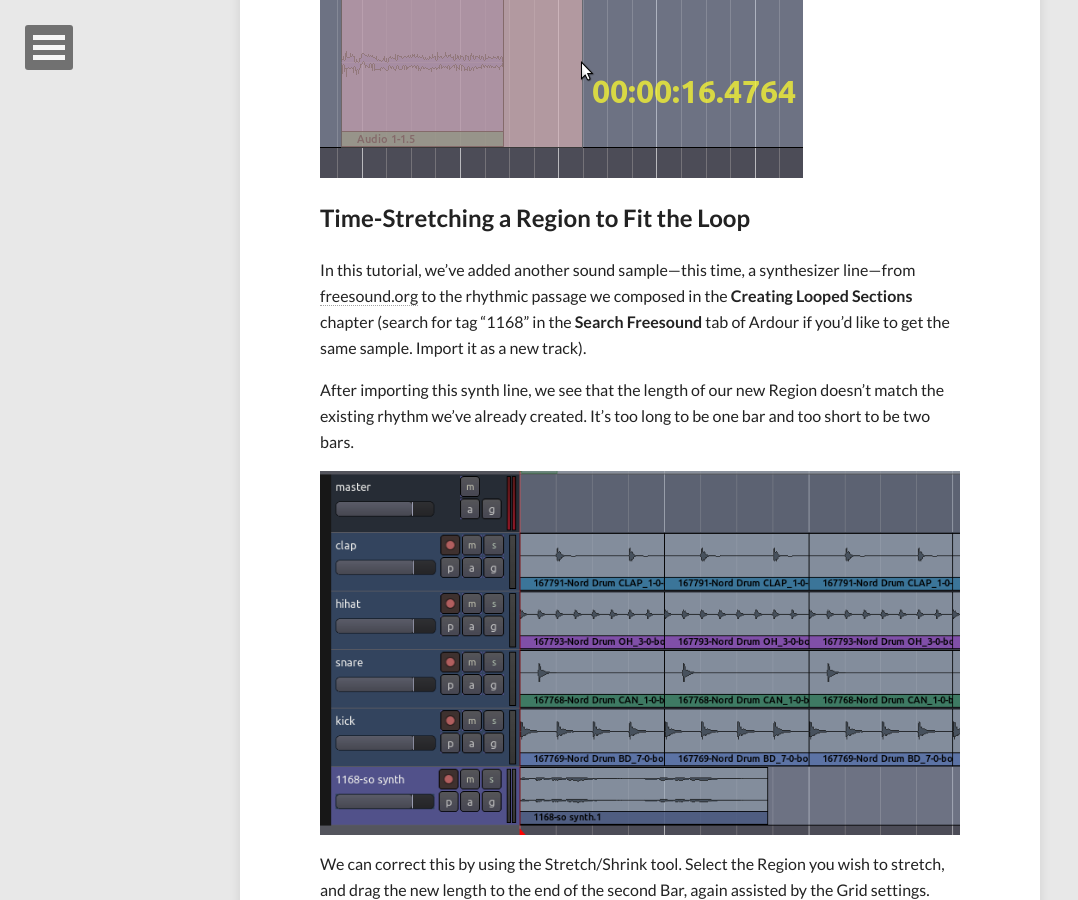
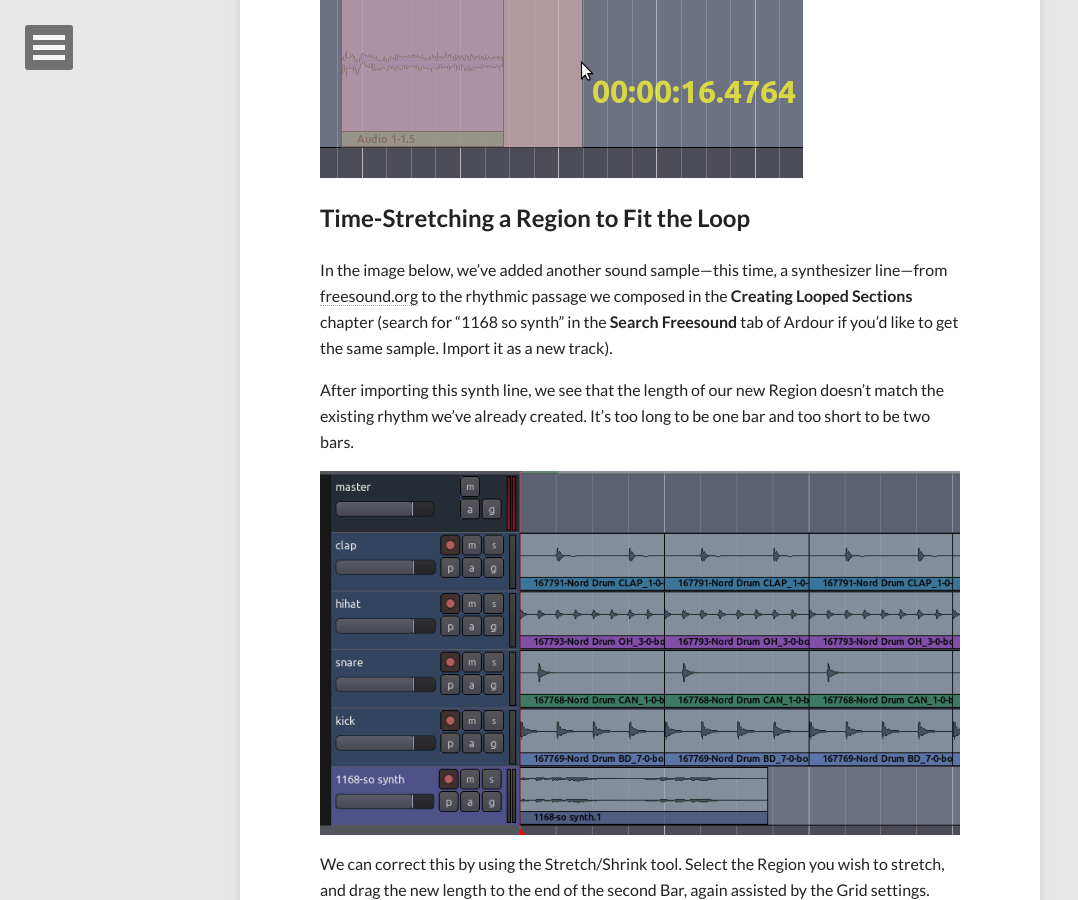
Before and after one commit to brunoruviaro/ardour4-tutorial, a Jekyll site: the page built from _posts/2014-08-15-stretching-shrinking-regions.md, in a window 1280 px wide and 900 px high, scrolled down 894 px. Shown: the whole window, without its empty margins (0-1078 px from the left). Built offline with Jekyll 4.4.1, drawn with Linux system fonts in a browser that asks for light colours; nearby versions of some CDN libraries.

Commit message:
Update 2014-08-15-stretching-shrinking-regions.md

```diff
--- a/_posts/2014-08-15-stretching-shrinking-regions.md
+++ b/_posts/2014-08-15-stretching-shrinking-regions.md
@@ -31,10 +31,10 @@ current position.
 
 ## Time-Stretching a Region to Fit the Loop
 
-In this tutorial, we've added another sound sample—this time, a
+In the image below, we've added another sound sample—this time, a
 synthesizer line—from [freesound.org](http://www.freesound.org) to the
 rhythmic passage we composed in the **Creating Looped Sections** chapter
-(search for tag "1168" in the **Search Freesound** tab of Ardour if
+(search for "1168 so synth" in the **Search Freesound** tab of Ardour if
 you'd like to get the same sample. Import it as a new track).
 
 After importing this synth line, we see that the length of our new
```
